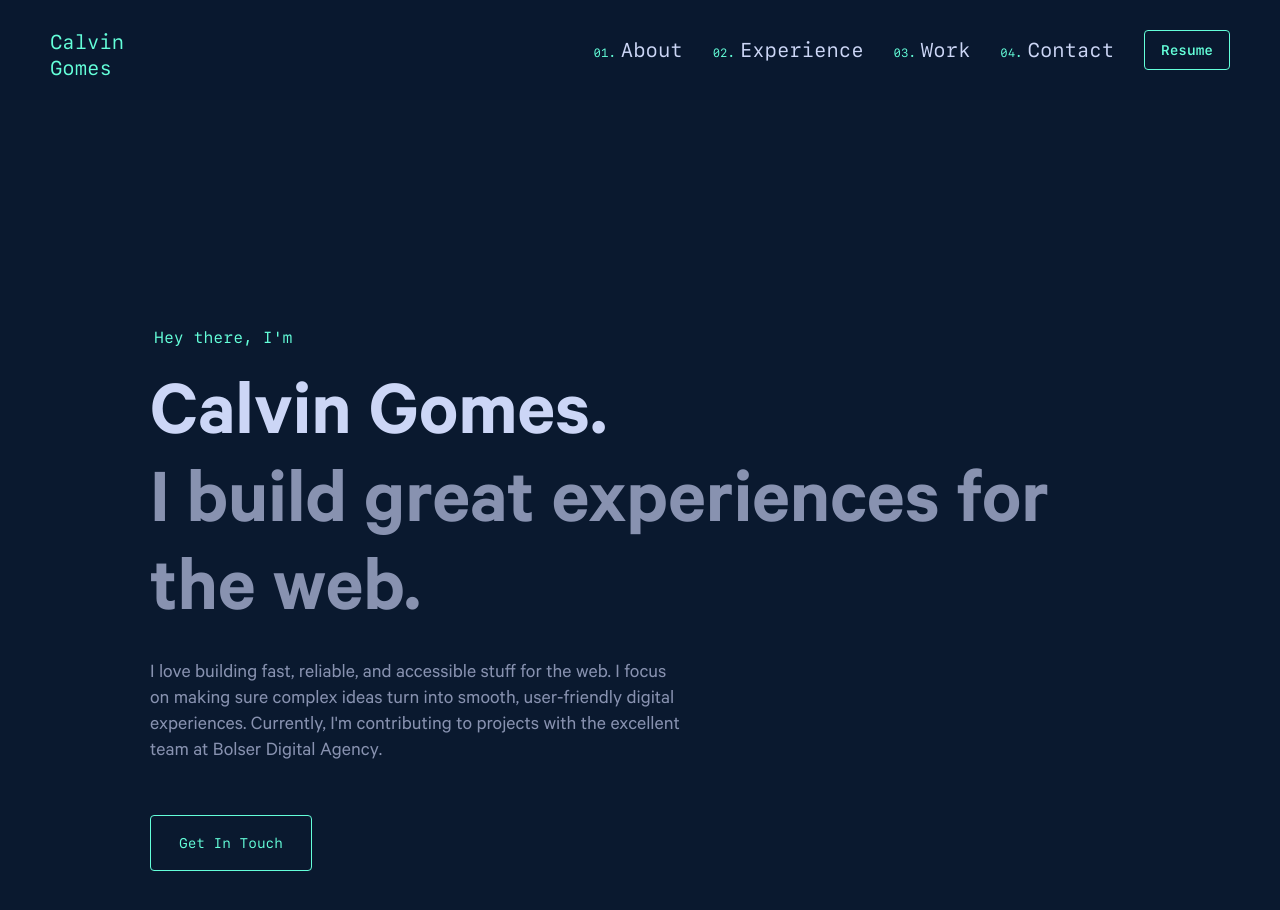
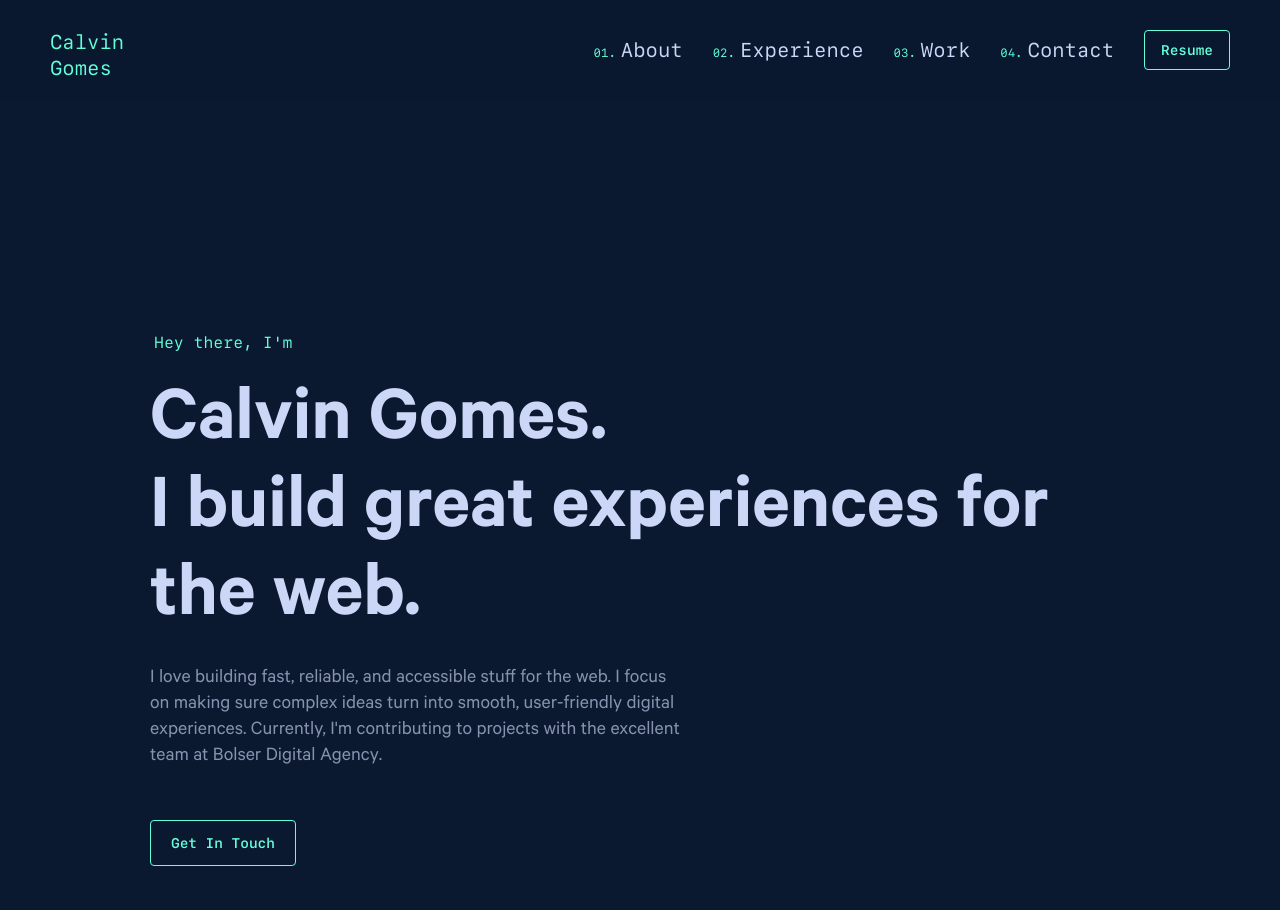
Before and after one commit to calvingomes/cal-portfolio, a Next.js app: page / in a window 1280 px wide. Shown: the top 910 px of the page. Built offline with nearby package versions, Linux system fonts and the light colour scheme.

Commit message:
updated hero to match old styles

```diff
--- /dev/null
+++ b/src/components/Hero/Hero.module.css
@@ -0,0 +1,66 @@
+.heroSection {
+  display: flex;
+  flex-direction: column;
+  align-items: flex-start;
+  justify-content: center;
+  min-height: 100vh;
+  height: 100vh;
+  padding: 0;
+}
+
+@media (max-height: 700px) and (min-width: 700px),
+(max-width: 360px) {
+  .heroSection {
+    height: auto;
+    padding-top: var(--nav-height);
+  }
+}
+
+.heroSection h1 {
+  margin: 0 0 30px 4px;
+  color: var(--green);
+  font-family: var(--font-mono);
+  font-size: clamp(var(--fz-sm), 5vw, var(--fz-md));
+  font-weight: 400;
+}
+
+.heroSection p {
+  margin: 20px 0 0;
+  max-width: 540px;
+}
+
+.emailLink {
+  display: inline-flex;
+  align-items: center;
+  justify-content: center;
+  padding: 13px 20px;
+  margin-top: 50px;
+  background-color: transparent;
+  border: 1px solid var(--green);
+  border-radius: var(--border-radius);
+  color: var(--green);
+  text-decoration: none;
+  font-size: var(--fz-sm);
+  font-family: var(--font-mono);
+  font-weight: 600;
+  transition: var(--transition);
+}
+
+.emailLink:hover,
+.emailLink:focus {
+  background-color: rgba(100, 255, 218, 0.1);
+  outline: 0;
+}
+
+.fadeup {
+  opacity: 0;
+  transform: translateY(20px);
+  animation: fadeUp 0.6s ease forwards;
+}
+
+@keyframes fadeUp {
+  to {
+    opacity: 1;
+    transform: translateY(0);
+  }
+}
--- a/src/components/Hero/Hero.tsx
+++ b/src/components/Hero/Hero.tsx
@@ -1,64 +1,8 @@
 "use client";
 
 import { useState, useEffect } from "react";
-import styled from "styled-components";
+import styles from "./Hero.module.css";
 import { usePrefersReducedMotion } from "@/hooks";
-
-const StyledHeroSection = styled.section`
-  ${({ theme }) => theme.mixins.flexCenter};
-  flex-direction: column;
-  align-items: flex-start;
-  min-height: 100vh;
-  height: 100vh;
-  padding: 0;
-
-  @media (max-height: 700px) and (min-width: 700px),
-    (max-width: 360px) {
-    height: auto;
-    padding-top: var(--nav-height);
-  }
-
-  h1 {
-    margin: 0 0 30px 4px;
-    color: var(--green);
-    font-family: var(--font-mono);
-    font-size: clamp(var(--fz-sm), 5vw, var(--fz-md));
-    font-weight: 400;
-  }
-
-  h2.big-heading,
-  h3.big-heading {
-    margin: 0;
-  }
-
-  h3.big-heading {
-    color: var(--slate);
-  }
-
-  p {
-    margin: 20px 0 0;
-    max-width: 540px;
-  }
-
-  .email-link {
-    ${({ theme }) => theme.mixins.bigButton};
-    margin-top: 50px;
-  }
-
-  /* Fade-up animation */
-  .fadeup {
-    opacity: 0;
-    transform: translateY(20px);
-    animation: fadeUp 0.6s ease forwards;
-  }
-
-  @keyframes fadeUp {
-    to {
-      opacity: 1;
-      transform: translateY(0);
-    }
-  }
-`;
 
 const Hero = () => {
   const prefersReducedMotion = usePrefersReducedMotion();
@@ -68,7 +12,7 @@ const Hero = () => {
     queueMicrotask(() => setMounted(true));
   }, []);
 
-  if (!mounted) return <StyledHeroSection />;
+  if (!mounted) return <section className={styles.heroSection} />;
 
   const one = <h1 key="1">{`Hey there, I'm`}</h1>;
   const two = (
@@ -96,7 +40,7 @@ const Hero = () => {
   const five = (
     <a
       key="5"
-      className="email-link"
+      className={styles.emailLink}
       href="mailto:calvingomes045@gmail.com"
       rel="noreferrer"
     >
@@ -107,19 +51,19 @@ const Hero = () => {
   const items = [one, two, three, four, five];
 
   return (
-    <StyledHeroSection>
+    <section className={styles.heroSection}>
       {prefersReducedMotion
         ? items
         : items.map((item, i) => (
           <div
             key={i}
-            className="fadeup"
+            className={styles.fadeup}
             style={{ animationDelay: `${(i + 1) * 100}ms` }}
           >
             {item}
           </div>
         ))}
-    </StyledHeroSection>
+    </section>
   );
 };
 
```
